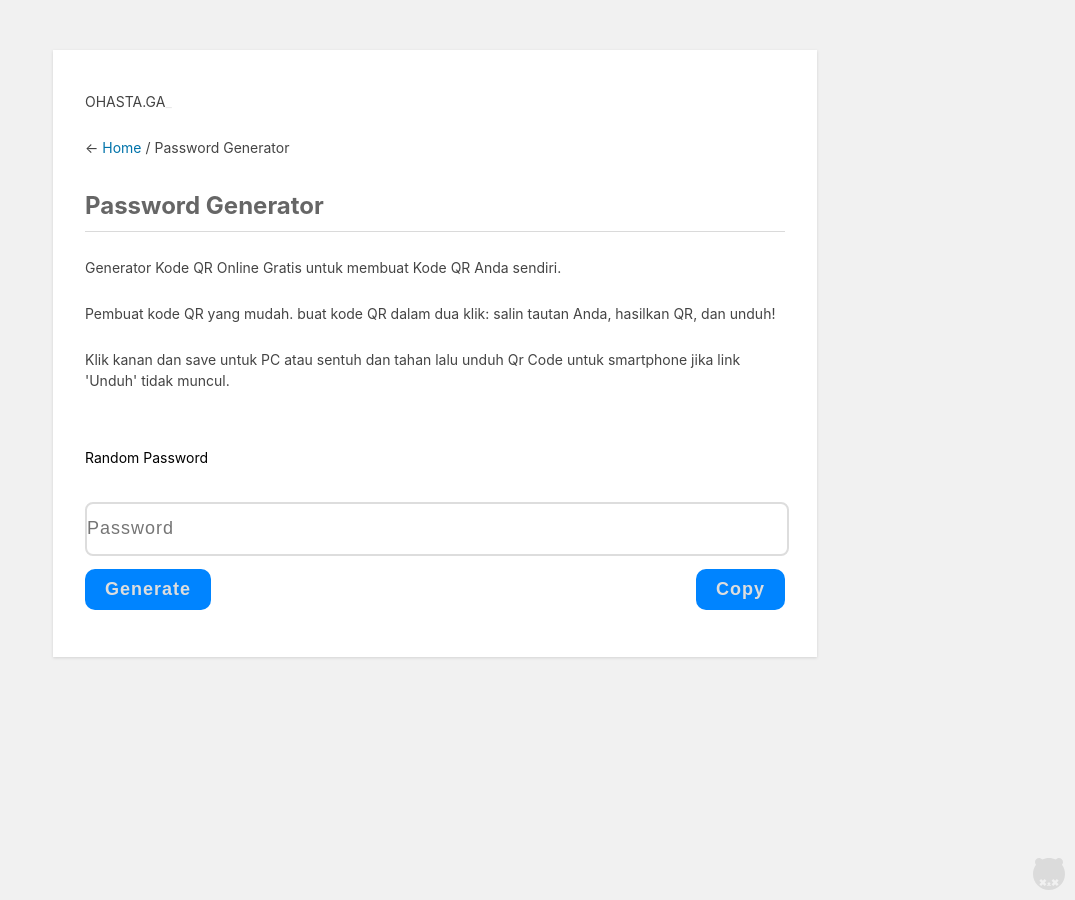
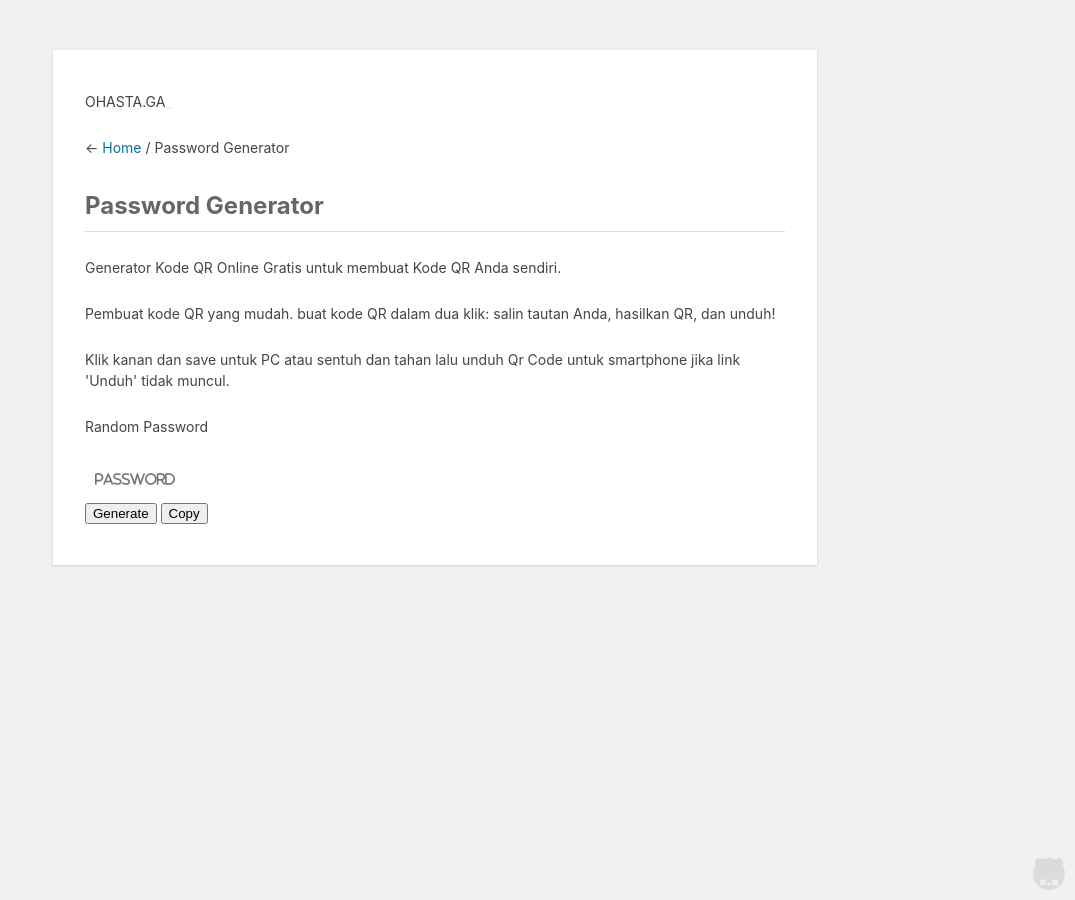
Before and after one commit to susahcebok/blog, a Jekyll site: the page built from _posts/2018-09-30-password.html, in a window 1280 px wide. Shown: the whole page, without its empty margins (205-1280 px from the left). Built offline with Jekyll 4.4.1, drawn with Linux system fonts in a browser that asks for light colours; nearby versions of some CDN libraries.

Commit message:
Update custom.css

```diff
--- a/assets/css/custom.css
+++ b/assets/css/custom.css
@@ -201,77 +201,10 @@
 canvas {
   display: block;
 }
-/* password */
-
-.pwd {
-    width: 100%;
-    height: 200px;
-    display: flex;
-    justify-content: space-evenly;
-    align-items: flex-start;
-    flex-direction: column;
+textarea, input {
+  padding:10px;
+	font-family: FontAwesome, "Open Sans", Verdana, sans-serif;
+    font-style: normal;
+    font-weight: normal;
+    text-decoration: inherit;
 }
-
-.pwd p {
-    color: #000;
-    font-size: 24px;
-}
-
-.pwd input {
-    width: 100%;
-    height: 50px;
-    padding: 0;
-    background: none;
-    outline: none;
-    border: 2px solid #ddd;
-    border-radius: 8px;
-    color: #000;
-    font-size: 18px;
-    letter-spacing: 1px;
-    transition: 0.2s;
-}
-
-.pwd input.active {
-    border-color: #000;
-}
-
-.pwd .buttons {
-    width: 100%;
-    display: flex;
-    justify-content: space-between;
-}
-
-.pwd button {
-    position: relative;
-    padding: 10px 20px;
-    border-radius: 10px;
-    text-transform: capitalize;
-    background: #0084ff;
-    color: #ddd;
-    border: none;
-    cursor: pointer;
-    letter-spacing: 1px;
-    font-size: 18px;
-    font-weight: bold;
-    transition: 0.2s;
-}
-
-.pwd button:hover {
-    background: #0d72d1;
-}
-
-.pwd #btncp::before {
-    position: absolute;
-    content: "Copied";
-    top: 50%;
-    left: 0;
-    transform: translateY(-50%);
-    color: #000;
-    transition: 0.2s linear;
-    z-index: -1;
-}
-
-.pwd input.active ~ .buttons #btncp::before {
-    left: -70px;
-    color: #000;
-}
```
